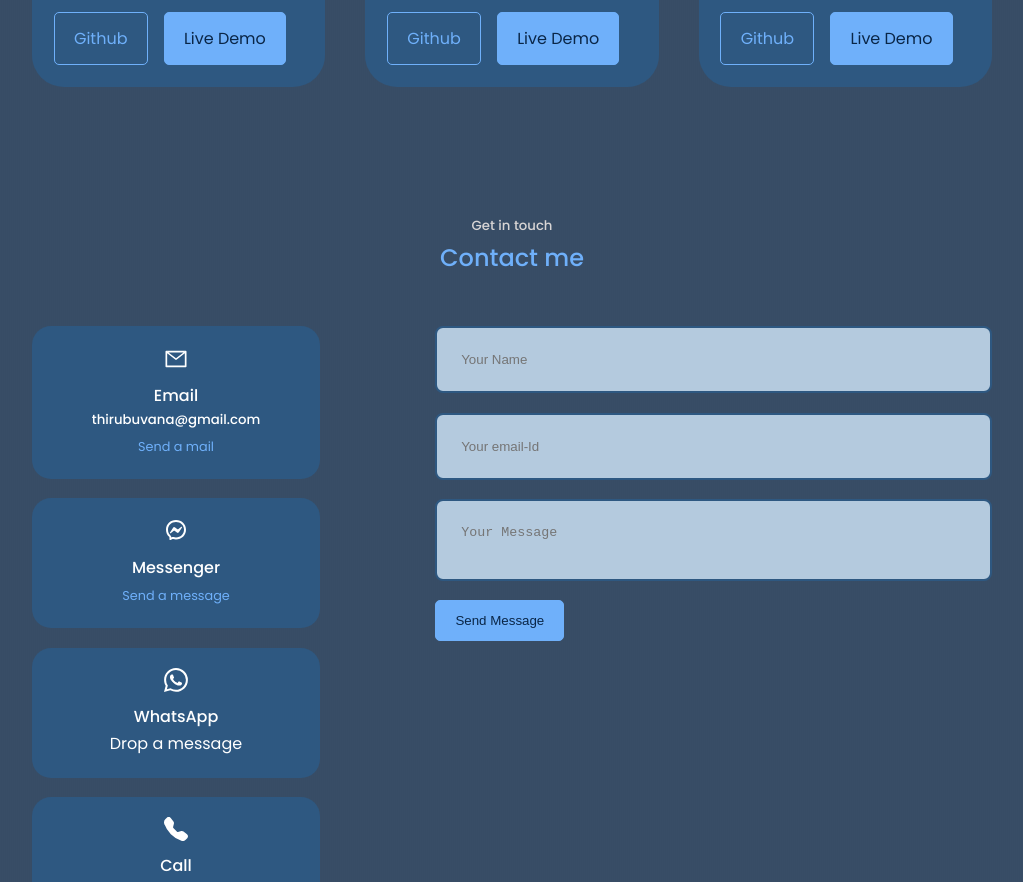
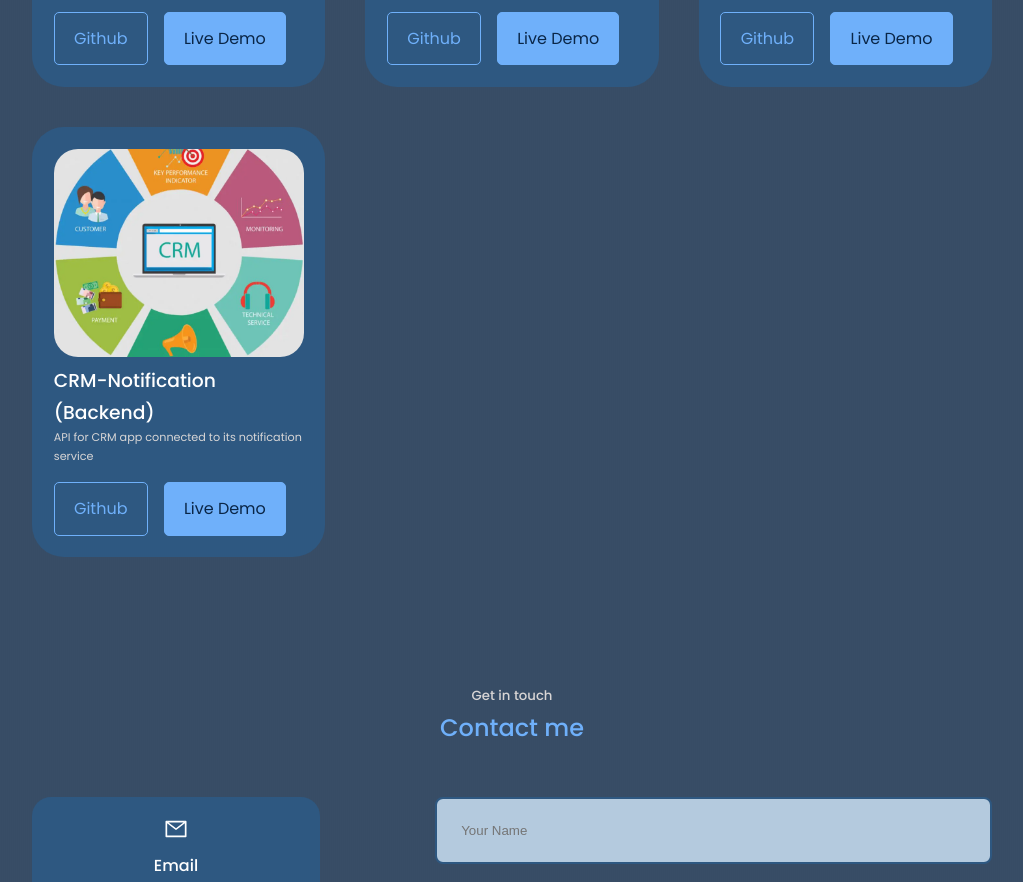
Before and after one commit to BuviThiru/Portfolio, a React (Create React App) app: page / in a window 1280 px wide. Shown: the part 3240-4122 px from the top of the page, without its empty margins (128-1151 px from the left). Built offline with nearby package versions, Linux system fonts and the light colour scheme.

Commit message:
CRM Backend Added

```diff
--- a/src/assets/data.js
+++ b/src/assets/data.js
@@ -5,6 +5,7 @@ import youTube from '../assets/youTubeStatic.png'
 import portFolio from '../assets/portfolio.png'
 import ticTacToe from '../assets/ticTacToe.png'
 import weatherApp from '../assets/weather.png'
+import crmApp from '../assets/crmApp.webp'
 
 export const data=[{
     id:1,
@@ -54,4 +55,13 @@ export const data=[{
     desc:"Find the weather in your city",
     github:'https://github.com/BuviThiru/weather-app',
     demo:"https://buvi-weatherapp.netlify.app/",
+},
+{
+    id:7,
+    image:crmApp,
+    title:"CRM-Notification (Backend)",
+    type:"Backend",
+    desc:"API for CRM app connected to its notification service",
+    github:'https://github.com/BuviThiru/CRM-Application-BackEnd-',
+    demo:"https://crm-backend-fpru.onrender.com",
 }]
```
Also changed, not shown: src/assets/crmApp.webp (added).
